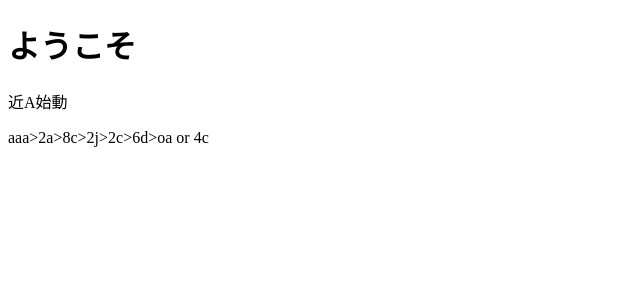
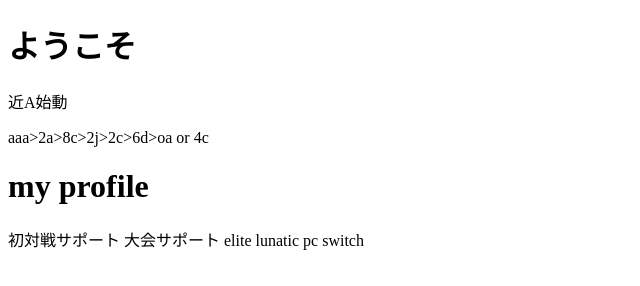
Before and after one commit to kibomasu/hp, a plain HTML site: page index.html in a window 1280 px wide. Shown: the whole page, without its empty margins (0-640 px from the left). Drawn offline with Linux system fonts and the light colour scheme.

Commit message:
プロフィール追加

```diff
--- a/index.html
+++ b/index.html
@@ -7,5 +7,7 @@
         <h1>ようこそ</h1>
         <p>近A始動</p>
         <p>aaa>2a>8c>2j>2c>6d>oa or 4c</p>
+        <h1>my profile</h1>
+        <P>初対戦サポート 大会サポート elite lunatic pc switch</P>
     </body>
 </html>
```
